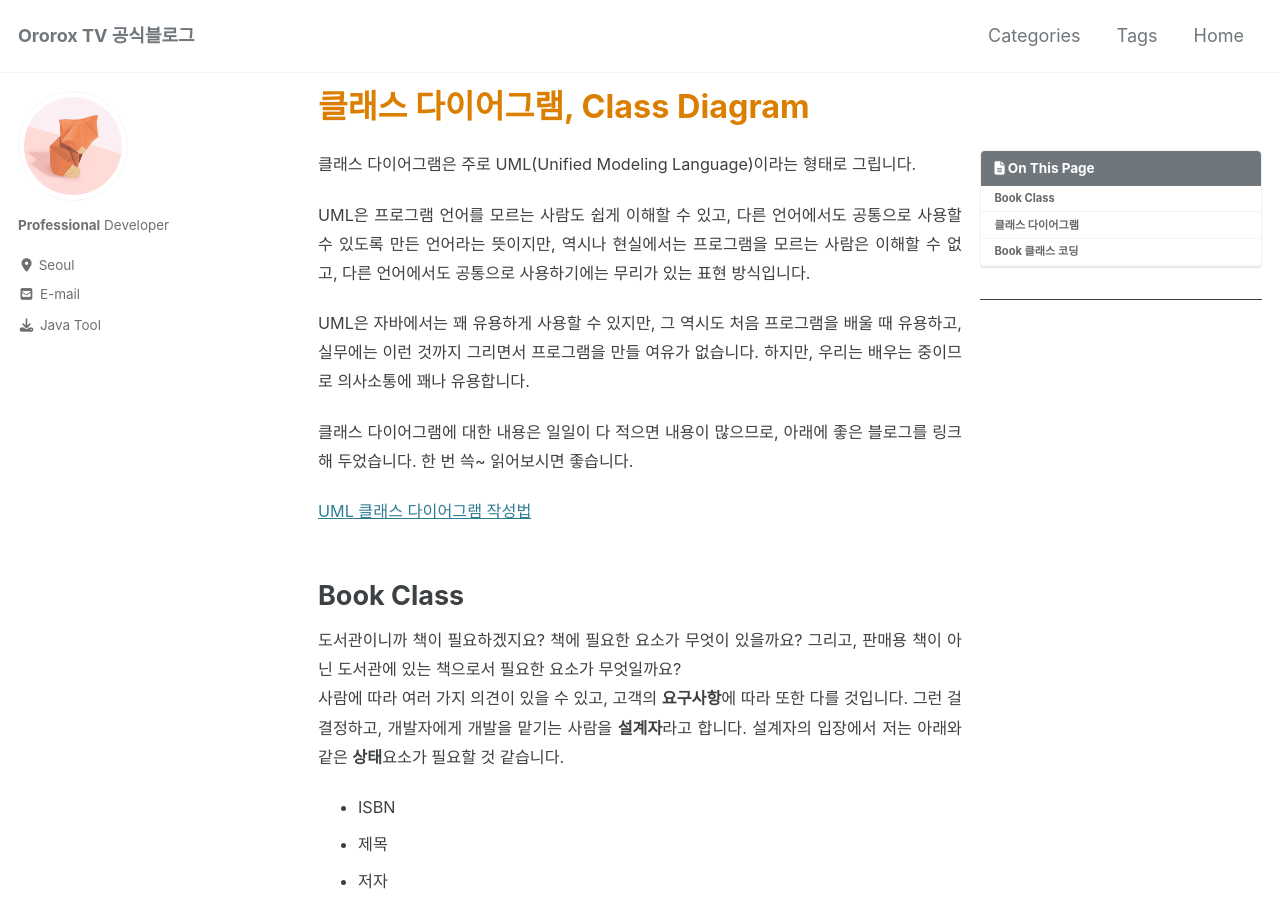
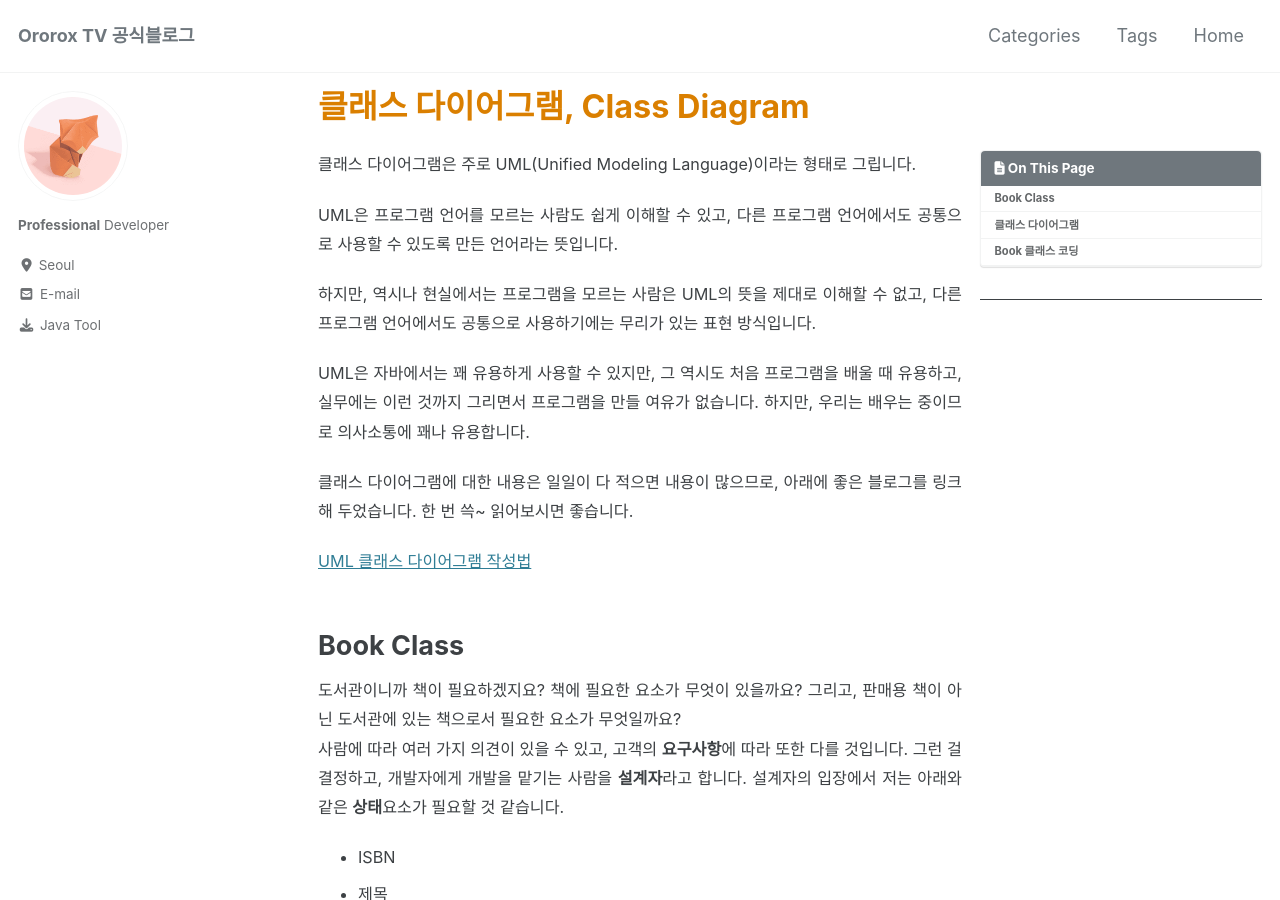
Before and after one commit to ororox/ororox.github.io, a Jekyll site: the page built from _posts/2020-09-10-java-class-diagram.md, in a window 1280 px wide and 900 px high. Built offline with Jekyll 4.4.1, drawn with Linux system fonts in a browser that asks for light colours; cached includes are drawn as plain includes; nearby versions of some CDN libraries.

Commit message:
Update 2020-09-10-java-class-diagram.md

```diff
--- a/_posts/2020-09-10-java-class-diagram.md
+++ b/_posts/2020-09-10-java-class-diagram.md
@@ -8,7 +8,9 @@ tags:
 
 클래스 다이어그램은 주로 UML(Unified Modeling Language)이라는 형태로 그립니다.
 
-UML은 프로그램 언어를 모르는 사람도 쉽게 이해할 수 있고, 다른 언어에서도 공통으로 사용할 수 있도록 만든 언어라는 뜻이지만, 역시나 현실에서는 프로그램을 모르는 사람은 이해할 수 없고, 다른 언어에서도 공통으로 사용하기에는 무리가 있는 표현 방식입니다.
+UML은 프로그램 언어를 모르는 사람도 쉽게 이해할 수 있고, 다른 프로그램 언어에서도 공통으로 사용할 수 있도록 만든 언어라는 뜻입니다.
+
+하지만, 역시나 현실에서는 프로그램을 모르는 사람은 UML의 뜻을 제대로 이해할 수 없고, 다른 프로그램 언어에서도 공통으로 사용하기에는 무리가 있는 표현 방식입니다.
 
 UML은 자바에서는 꽤 유용하게 사용할 수 있지만, 그 역시도 처음 프로그램을 배울 때 유용하고, 실무에는 이런 것까지 그리면서 프로그램을 만들 여유가 없습니다. 하지만, 우리는 배우는 중이므로 의사소통에 꽤나 유용합니다.
 
```
